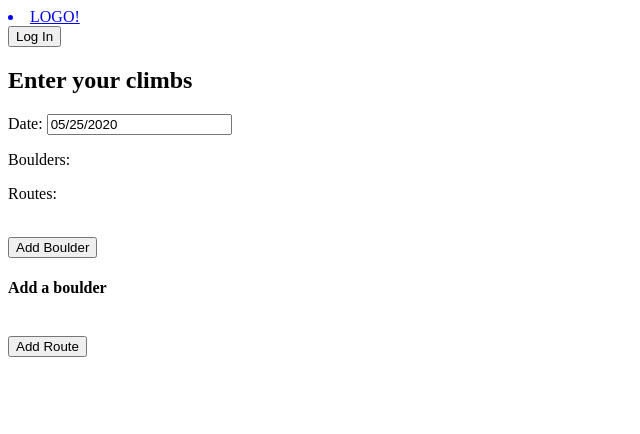
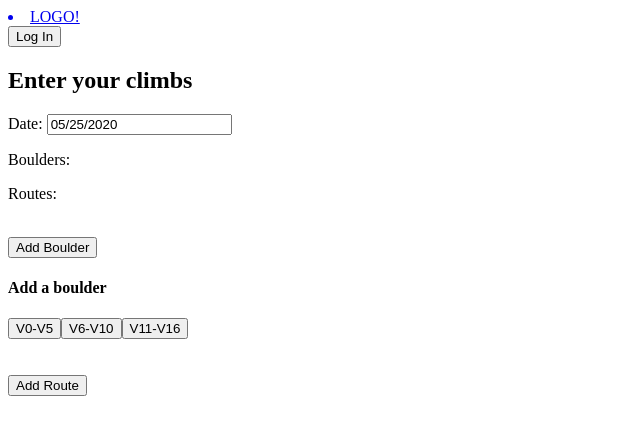
Before and after one commit to lkrych/climbing_stats, a React (Vite) app in the folder frontend/: page /workout/create in a window 1280 px wide. Both pictures are taken after a click on the button "Add Boulder". Shown: the top 434 px of the page, without its empty margins (0-640 px from the left). Built offline with nearby package versions, Linux system fonts and the light colour scheme.

Commit message:
start filling out climbform

```diff
--- a/frontend/src/components/ClimbForm.js
+++ b/frontend/src/components/ClimbForm.js
@@ -1,9 +1,69 @@
 import React, { useState, Fragment } from "react";
 
-export default ({type}) => {
+import { range } from "../util/util";
+import AddClimbs from "./AddClimbs";
+
+export default ({type, addClimb, climbs}) => {
+    const [boulderSelection, setBoulderSelection] = useState(null);
+    const [routeSelection, setRouteSelection] = useState(null);
+    const [letterGradeSelection, setLetterGradeSelection] = useState(null);
+
+    const createRangeButtonList = (range = [], buttonInput, clickFunction) => {
+        return range.map((n) => <button key={n} onClick={(e) => clickFunction(e, n)}>{buttonInput}{n}</button>, range)
+    }
+
+    const addBoulder = (e, grade) => {
+        e.preventDefault();
+        addClimb(...climbs, grade)
+    }
+
+    const addRoute = (e, grade) => {
+        e.preventDefault();
+        addClimb(...climbs, `${grade}${letterGradeSelection}`);
+    }
+
+    const boulderSelectionChoices = {
+        "V0-V5": createRangeButtonList(range(6, 0), 'V', addBoulder),
+        "V6-V10": createRangeButtonList(range(5, 6), 'V', addBoulder),
+        "V11-V16": createRangeButtonList(range(6, 11), 'V', addBoulder),
+    }
+
+    const boulderRangeChoices = [
+        <button key={"V0-V5"} onClick={(e) => { e.preventDefault(); setBoulderSelection("V0-V5")}}>V0-V5</button>,
+        <button key={"V6-V10"} onClick={(e) => { e.preventDefault(); setBoulderSelection("V6-V10")}}>V6-V10</button>,
+        <button key={"V11-V16"} onClick={(e) => { e.preventDefault(); setBoulderSelection("V11-V16")}}>V11-V16</button>
+    ];
+
+    const routeSelectionChoices = {
+        "5.0-5.9": createRangeButtonList(range(9, 0), '5.', addRoute),
+        "5.10-5.12": createRangeButtonList(range(3, 10), '5.', addRoute),
+        "5.13-5.15": createRangeButtonList(range(3, 13), '5.', addRoute),
+    }
+
+    const routeRangeChoices = [
+        <button key={"5.0-5.9"} onClick={(e) => { e.preventDefault(); setRouteSelection("5.0-5.9")}}>5.0-5.9</button>,
+        <button key={"5.10-5.12"} onClick={(e) => { e.preventDefault(); setRouteSelection("5.10-5.12")}}>5.10-5.12</button>,
+        <button key={"5.13-5.15"} onClick={(e) => { e.preventDefault(); setRouteSelection("5.13-5.15")}}>5.13-5.15</button>
+    ];
+
+    const letterGradeSelectionChoices = [
+        <button key={"a"} onClick={(e) => { e.preventDefault(); setRouteSelection("a")}}>a</button>,
+        <button key={"b"} onClick={(e) => { e.preventDefault(); setRouteSelection("b")}}>b</button>,
+        <button key={"c"} onClick={(e) => { e.preventDefault(); setRouteSelection("c")}}>c</button>,
+        <button key={"d"} onClick={(e) => { e.preventDefault(); setRouteSelection("d")}}>d</button>
+    ]
+
 
 
     return(
-        <h4>Add a {type}</h4>
+        <Fragment>
+            <h4>Add a {type}</h4>
+            { type == "boulder" ? boulderRangeChoices : routeRangeChoices }
+            <br></br>
+            { boulderSelection ? boulderSelectionChoices[boulderSelection] : null }
+            { routeSelection ? routeSelectionChoices[routeSelection] : null}
+            <br></br>
+            { routeSelection && routeSelection != "5.0-5.9" ? letterGradeSelectionChoices : null}
+        </Fragment>
     );
 }
```
